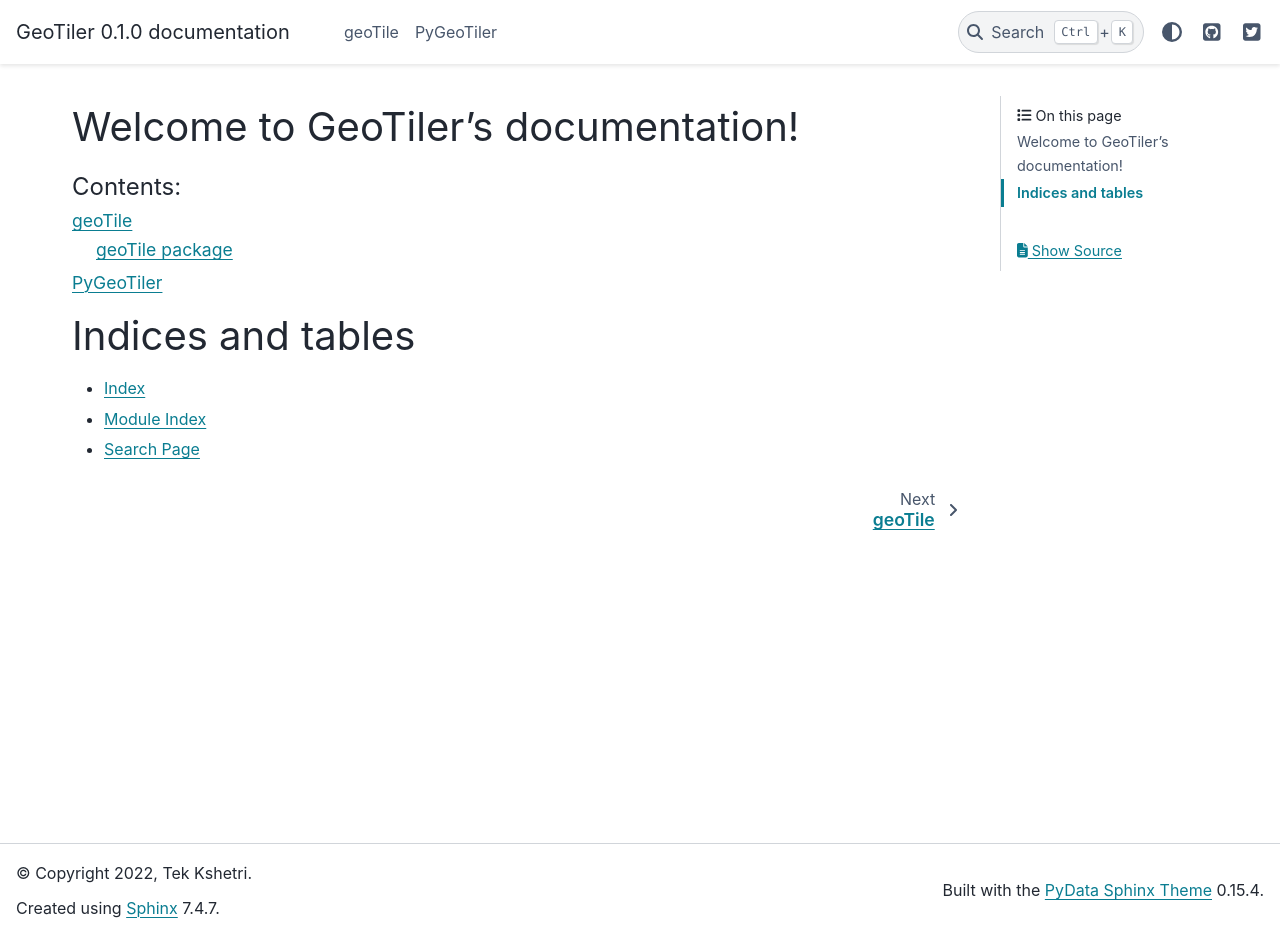
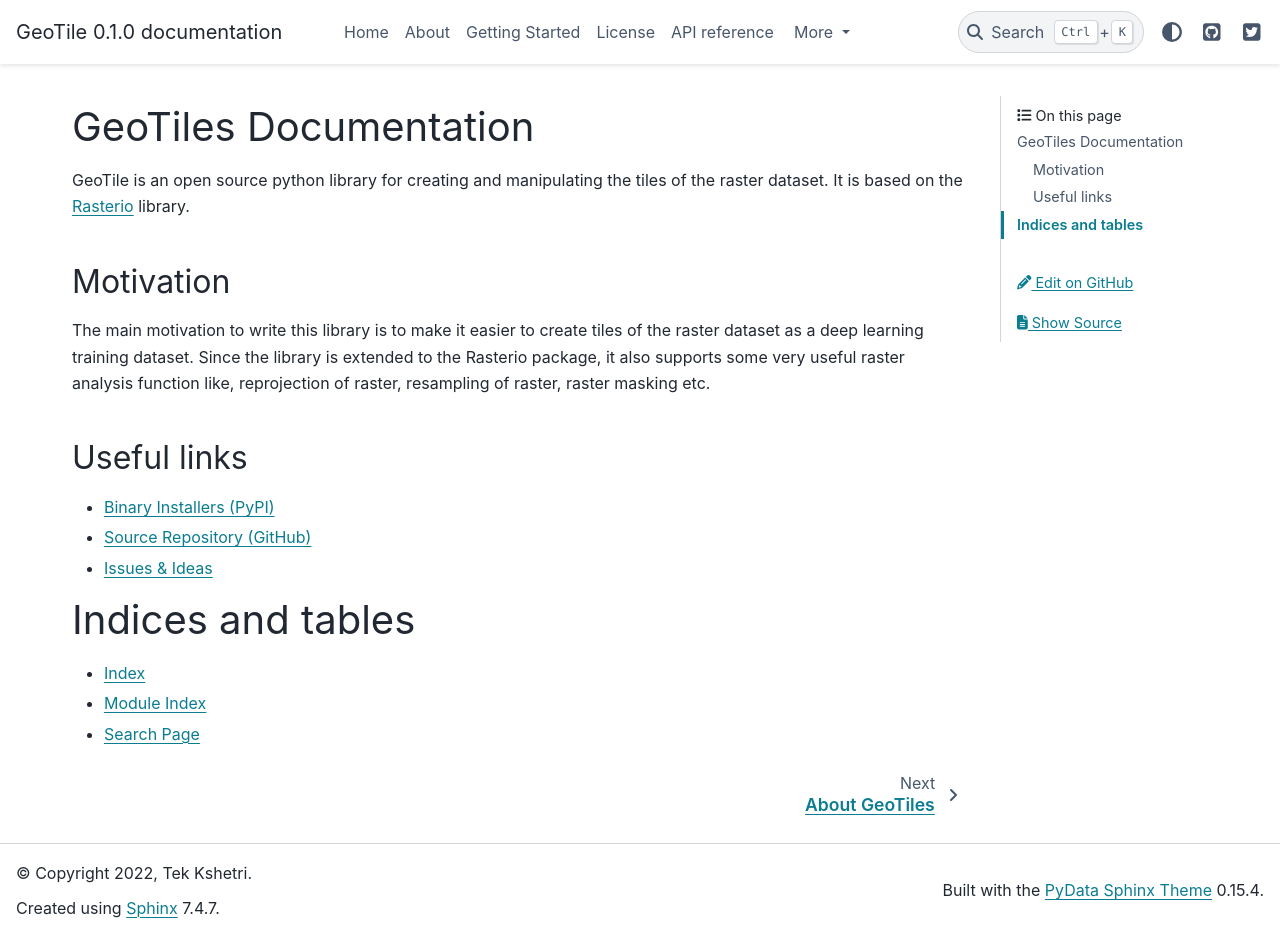
Before and after one commit to osgeonepal/geotile, a Sphinx documentation site: the page built from docs/source/index.rst, in a window 1280 px wide and 937 px high. Built offline with Sphinx 7.4.7 and the PyData theme 0.15.4, drawn with Linux system fonts in a browser that asks for light colours.

Commit message:
documentation updated

```diff
--- a/docs/source/conf.py
+++ b/docs/source/conf.py
@@ -18,7 +18,7 @@ sys.path.insert(0, os.path.abspath('../..'))
 
 # -- Project information -----------------------------------------------------
 
-project = 'GeoTiler'
+project = 'GeoTile'
 copyright = '2022, Tek Kshetri'
 author = 'Tek Kshetri'
 
@@ -84,7 +84,15 @@ html_theme = "pydata_sphinx_theme"
 # documentation.
 html_theme_options = {
     "search_bar_position": "sidebar",
-    "github_url": "https://github.com/iamtekson/geotiler",
-    "twitter_url": "https://twitter.com/geotiler",
-    # "use_edit_page_button": True,
+    "github_url": "https://github.com/iamtekson/geotile",
+    "twitter_url": "https://twitter.com/geotile",
+    "use_edit_page_button": True,
 }
+
+# to add the edit page button
+html_context = {
+    "github_user": "iamtekson",
+    "github_repo": "geotile",
+    "github_version": "main",
+    "doc_path": "docs/source",
+}
--- a/docs/source/index.rst
+++ b/docs/source/index.rst
@@ -1,17 +1,42 @@
-.. GeoTiler documentation master file, created by
+.. GeoTile documentation master file, created by
    sphinx-quickstart on Tue Jun 28 10:49:49 2022.
    You can adapt this file completely to your liking, but it should at least
    contain the root `toctree` directive.
 
-Welcome to GeoTiler's documentation!
-====================================
+GeoTiles Documentation
+======================
+
+GeoTile is an open source python library for creating and manipulating the tiles of the raster dataset. It is based on the `Rasterio`_ library.
+
+.. _`Rasterio`: https://rasterio.readthedocs.io/en/latest/
+
+Motivation
+----------
+
+The main motivation to write this library is to make it easier to create tiles of the raster dataset as a deep learning training dataset.
+Since the library is extended to the Rasterio package, it also supports some very useful raster analysis function like, reprojection of raster, resampling of raster, raster masking etc.
+
+Useful links
+------------
+
+- `Binary Installers (PyPI) <https://pypi.org/project/geotile/>`_
+- `Source Repository (GitHub) <https://github.com/iamtekson/geotile>`_
+- `Issues & Ideas <https://github.com/iamtekson/geotile/issues>`_
+
 
 .. toctree::
    :maxdepth: 2
-   :caption: Contents:
+   :caption: GeoTile Documentation
+   :hidden:
 
-   reference/modules
-   about
+
+   Home <self>
+   About <about>
+   Getting Started <getting_started>
+   License <license>
+   API reference <reference/modules>
+   Change Log <pages/changelog>
+
 
 
 
--- /dev/null
+++ b/docs/source/pages/changelog.rst
@@ -0,0 +1,4 @@
+Change Log
+==========
+
+.. include:: ../../../ChangeLog.MD
```
Also changed, not shown: docs/source/about.md (deleted, +0 -3 lines), docs/source/about.rst (added, +14 -0 lines), docs/source/getting_started.md (added, +30 -0 lines), docs/source/license.md (added, +21 -0 lines), docs/source/pages/basic.md (added, +55 -0 lines), docs/source/pages/install.rst (added, +60 -0 lines).
